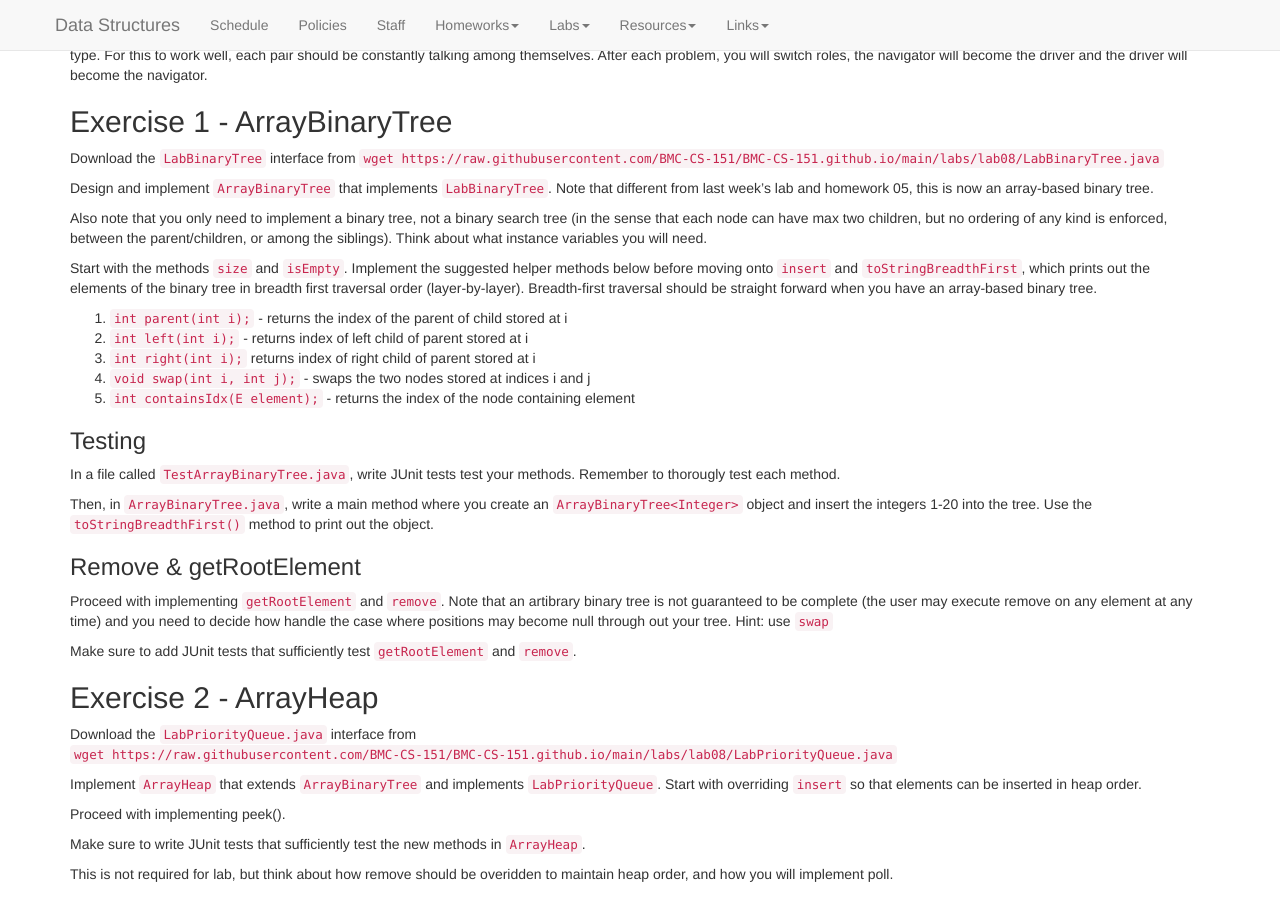
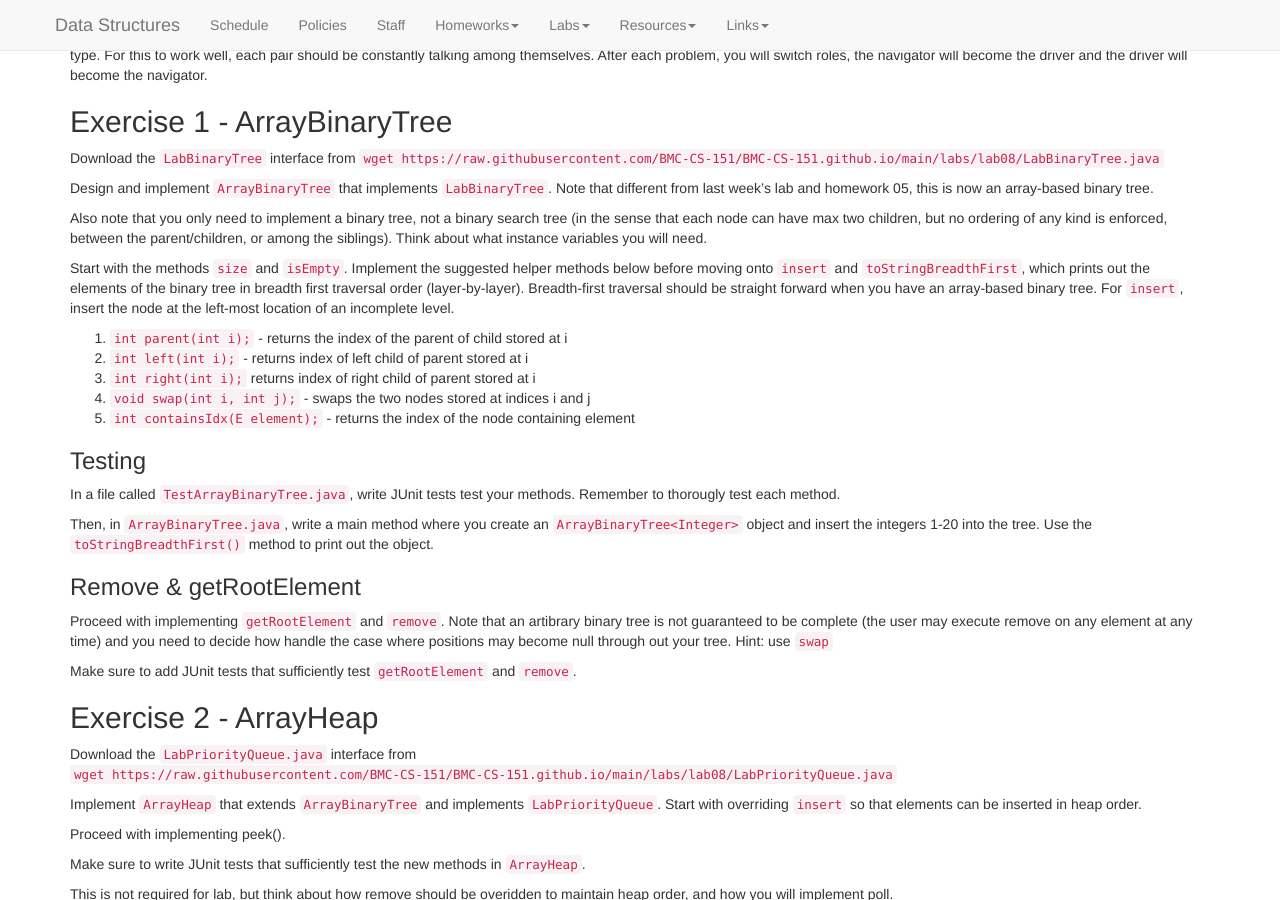
Before and after one commit to kalte0/BMC-CS-151.github.io, a Jekyll site: the page built from labs/Lab08.md, in a window 1280 px wide and 900 px high, scrolled down 396 px. Built offline with Jekyll 4.4.1, drawn with Linux system fonts in a browser that asks for light colours; nearby versions of some CDN libraries.

Commit message:
Update Lab08.md

```diff
--- a/labs/Lab08.md
+++ b/labs/Lab08.md
@@ -87,7 +87,7 @@ before moving onto `insert` and
 `toStringBreadthFirst`,
 which prints out the elements of
 the binary tree in breadth first traversal order (layer-by-layer). Breadth-first traversal should be straight forward
-when you have an array-based binary tree.
+when you have an array-based binary tree. For `insert`, insert the node at the left-most location of an incomplete level.
 
 
 1. `int parent(int i);` - returns the index of the parent of child stored at i
```
